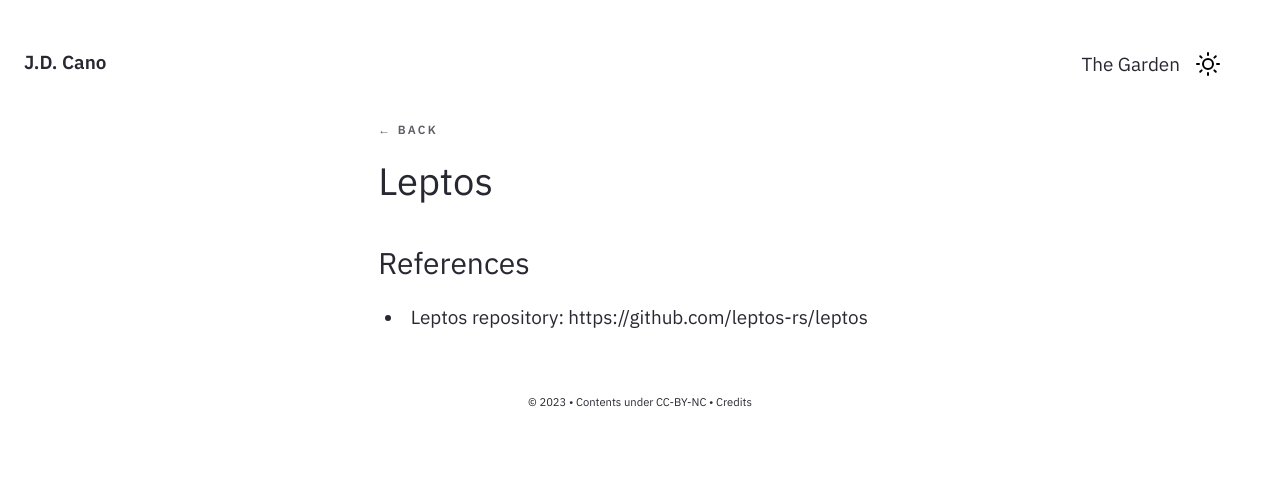
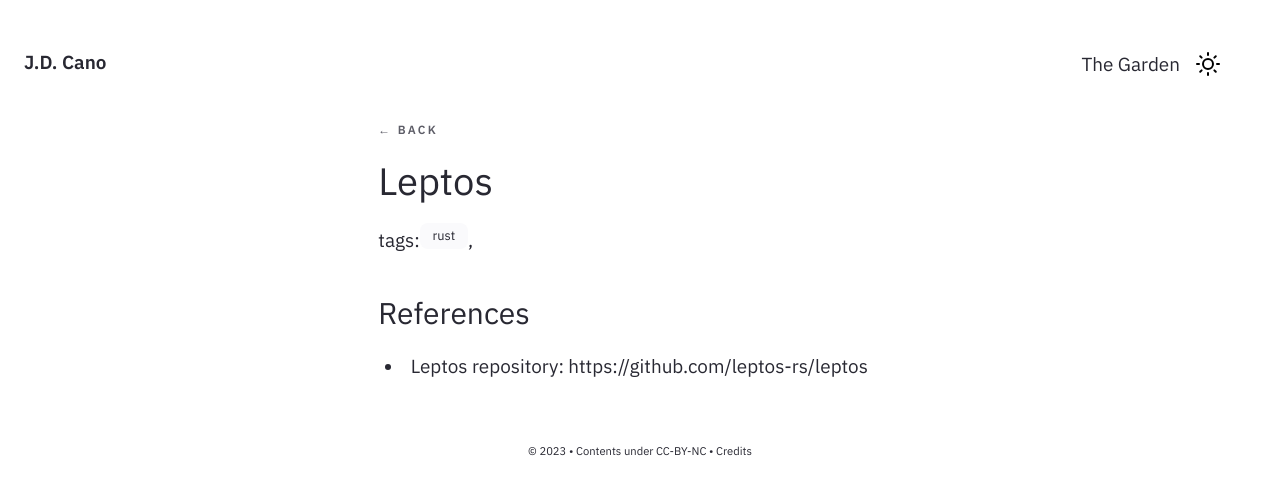
Before and after one commit to Gorzas/gorzas.github.io, a Jekyll site: the page built from _notes/Public/tech/leptos.md, in a window 1280 px wide. Shown: the top 495 px of the page. Built offline with Jekyll 4.4.1, drawn with Linux system fonts in a browser that asks for light colours.

Commit message:
Update Post.html

```diff
--- a/_layouts/Post.html
+++ b/_layouts/Post.html
@@ -122,6 +122,12 @@
                     </style>
                     {%- endif -%}
                     <h1>{{page.title}}</h1>
+                    <div class="tags">
+                      <span class="label">tags:</span>
+                      {% for tag in page.tags %}
+                      <span class="tag">{{tag}}</span>,
+                      {%- endfor -%}
+                    </div>
                     {%- include Content.html -%}
                     {%- include Backlinks.html -%}
                     </div>
```
